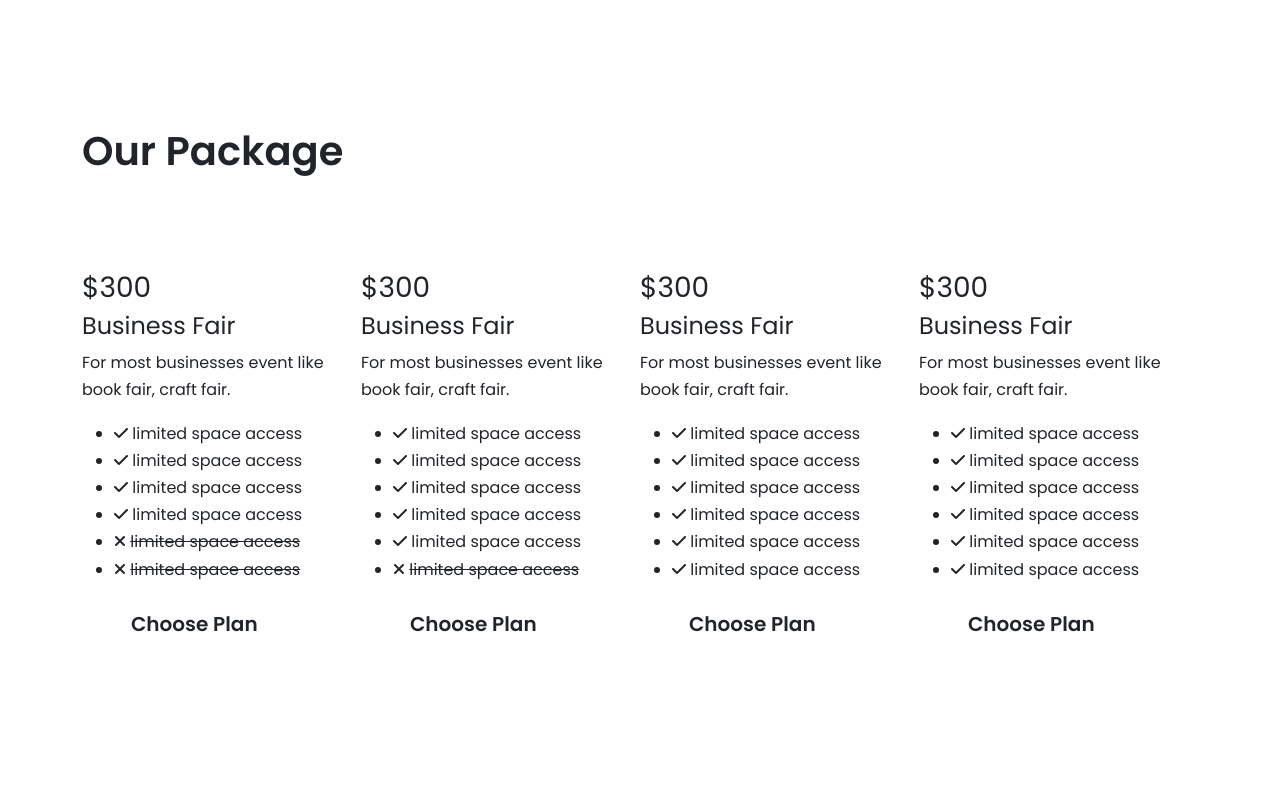
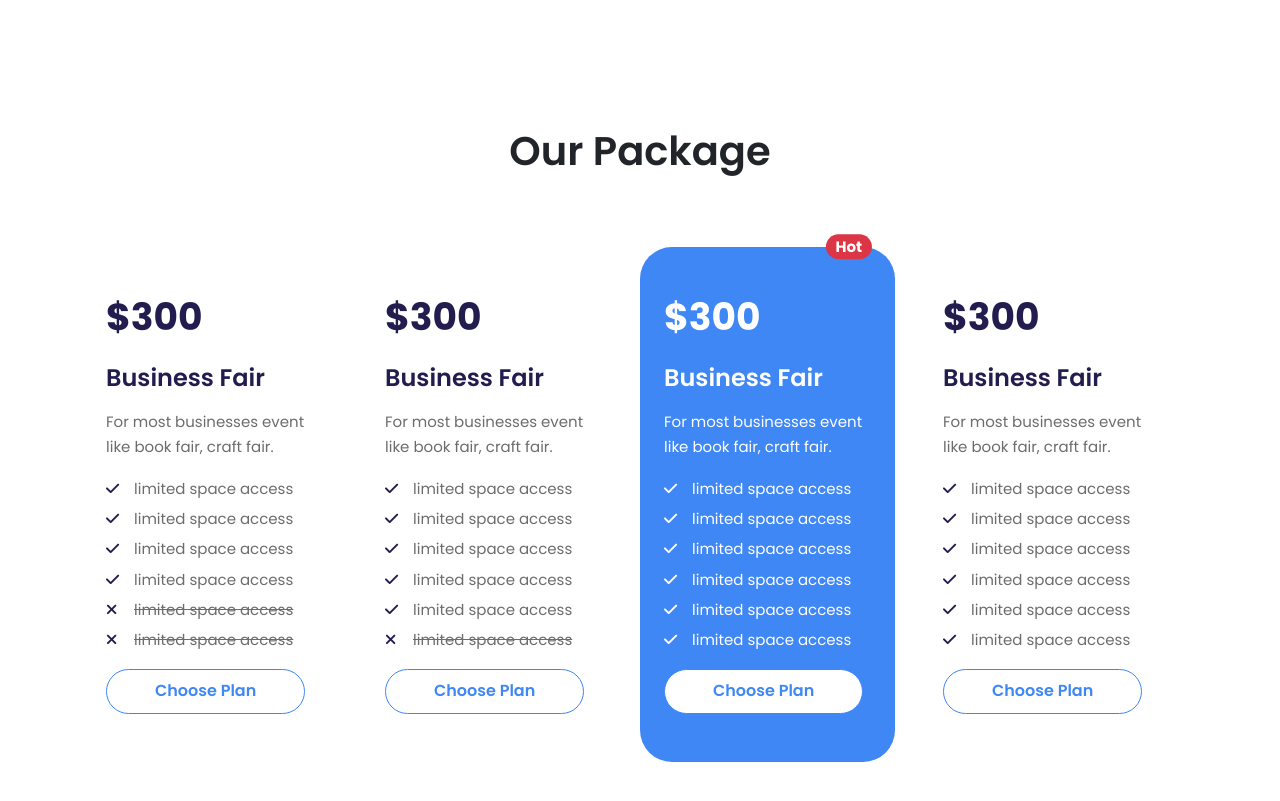
Before and after one commit to alaminhira/convention-center, a plain HTML site: page index.html in a window 1280 px wide. Shown: the part 1280-2081 px from the top of the page. Before the commit the page ends 2010 px from the top, so only its background shows below. Drawn offline with nearby package versions, Linux system fonts and the light colour scheme.

Commit message:
package section added

```diff
--- a/index.html
+++ b/index.html
@@ -122,12 +122,16 @@
                     <!-- About Details -->
                     <div class="col-md-6">
                         <div class="about-details ps-3">
-                            <h2 class="section-title fs-1 fw-semibold text-dark">Every Moment is Precious</h2>
-                        <p class="mt-3 mb-5 about-text">Amet minim mollit non deserunt ullamco est sit aliqua dolor do amet sint.
-                            Velit officia consequat duis enim velit mollit. Exercitation veniam consequat sunt nostrud
-                            amet.</p>
-                        <a href="#" class="btn btn-prim">Explore Our Album <i
-                                class="fa-solid fa-arrow-right ms-2"></i></a>
+                            <h2 class="section-title fs-1 fw-semibold text-dark mb-3 text-start">Every Moment is
+                                Precious
+                            </h2>
+                            <p class="mt-3 mb-5 about-text">Amet minim mollit non deserunt ullamco est sit aliqua dolor
+                                do amet sint.
+                                Velit officia consequat duis enim velit mollit. Exercitation veniam consequat sunt
+                                nostrud
+                                amet.</p>
+                            <a href="#" class="btn btn-prim">Explore Our Album <i
+                                    class="fa-solid fa-arrow-right ms-2"></i></a>
                         </div>
                     </div>
                 </div>
@@ -137,16 +141,16 @@
         <!-- Our Package Section -->
         <section class="package section" id="section">
             <div class="container">
-                <h2 class="section-title fs-1 fw-semibold text-dark mb-5">Our Package</h2>
+                <h2 class="section-title fs-1 fw-semibold text-dark">Our Package</h2>
                 <div class="row">
-                    <div class="row row-cols-lg-4 g-4">
+                    <div class="row row-cols-lg-4">
                         <!-- Package Card -->
                         <div class="col">
-                            <div class="package-card">
-                                <h3 class="package-price">$300</h3>
-                                <h4 class="package-status">Business Fair</h4>
+                            <div class="package-card px-4 py-5 rounded-5">
+                                <h3 class="package-price fw-bold">$300</h3>
+                                <h4 class="package-status fw-semibold mt-4 mb-3">Business Fair</h4>
                                 <p>For most businesses event like book fair, craft fair.</p>
-                                <ul class="package-features">
+                                <ul class="package-features list-unstyled">
                                     <li>
                                         <i class="fa-solid fa-check"></i> limited space access
                                     </li>
@@ -171,11 +175,11 @@
                         </div>
                         <!-- Package Card -->
                         <div class="col">
-                            <div class="package-card">
-                                <h3 class="package-price">$300</h3>
-                                <h4 class="package-status">Business Fair</h4>
+                            <div class="package-card px-4 py-5 rounded-5">
+                                <h3 class="package-price fw-bold">$300</h3>
+                                <h4 class="package-status fw-semibold mt-4 mb-3">Business Fair</h4>
                                 <p>For most businesses event like book fair, craft fair.</p>
-                                <ul class="package-features">
+                                <ul class="package-features list-unstyled">
                                     <li>
                                         <i class="fa-solid fa-check"></i> limited space access
                                     </li>
@@ -194,17 +198,18 @@
                                     <li>
                                         <i class="fa-solid fa-xmark"></i> <del>limited space access</del>
                                     </li>
+                                    <li>
                                 </ul>
                                 <a href="#" class="btn package-btn">Choose Plan</a>
                             </div>
                         </div>
                         <!-- Package Card -->
                         <div class="col">
-                            <div class="package-card hot">
-                                <h3 class="package-price">$300</h3>
-                                <h4 class="package-status">Business Fair</h4>
+                            <div class="package-card px-4 py-5 rounded-5 hot position-relative">
+                                <h3 class="package-price fw-bold">$300</h3>
+                                <h4 class="package-status fw-semibold mt-4 mb-3">Business Fair</h4>
                                 <p>For most businesses event like book fair, craft fair.</p>
-                                <ul class="package-features">
+                                <ul class="package-features list-unstyled">
                                     <li>
                                         <i class="fa-solid fa-check"></i> limited space access
                                     </li>
@@ -225,15 +230,17 @@
                                     </li>
                                 </ul>
                                 <a href="#" class="btn package-btn">Choose Plan</a>
+                                <span
+                                    class="package-badge badge rounded-pill bg-danger position-absolute top-0 end-0 translate-middle mr-3">Hot</span>
                             </div>
                         </div>
                         <!-- Package Card -->
                         <div class="col">
-                            <div class="package-card">
-                                <h3 class="package-price">$300</h3>
-                                <h4 class="package-status">Business Fair</h4>
+                            <div class="package-card px-4 py-5 rounded-5">
+                                <h3 class="package-price fw-bold">$300</h3>
+                                <h4 class="package-status fw-semibold mt-4 mb-3">Business Fair</h4>
                                 <p>For most businesses event like book fair, craft fair.</p>
-                                <ul class="package-features">
+                                <ul class="package-features list-unstyled">
                                     <li>
                                         <i class="fa-solid fa-check"></i> limited space access
                                     </li>
--- a/style.css
+++ b/style.css
@@ -8,7 +8,9 @@
 
 :root {
     --color-prim: #3F87F5;
-    --color-text: #1d1d1d;
+    --color-sec: #231D4F;
+    --color-dark: #1d1d1d;
+    --color-text: #6C6C6C;
     --color-light: #fff;
 }
 
@@ -17,6 +19,7 @@ body {
     font-size: 1rem;
     font-weight: 400;
     line-height: 1.7;
+    color: var(--color-text);
 }
 
 .btn {
@@ -39,13 +42,19 @@ body {
     border: 1px solid var(--color-prim);
 }
 
+/* Section */
 .section {
     padding: 5rem 0;
 }
 
+.section-title {
+    margin-bottom: 4.5rem;
+    text-align: center;
+}
+
 /* Nav */
 .navbar .nav-item .nav-link {
-    color: var(--color-text);
+    color: var(--color-dark);
 }
 
 .nav-link:hover,
@@ -84,3 +93,50 @@ body {
 .about-text {
     width: 85%;
 }
+
+/* Package */
+.package-card {
+    font-size: .9375rem;
+    transition: all .2s ease-out;
+}
+
+.package-price,
+.package-status,
+.package-features li i {
+    color: var(--color-sec);
+}
+
+.package-price {
+    font-size: 2.35rem;
+}
+
+.package-features li {
+    margin: .3rem 0;
+}
+
+.package-features li i {
+    width: 1.5rem;
+}
+
+.package-btn {
+    background: var(--color-light);
+    font-size: 1rem;
+    border-radius: 3rem;
+    border: 1px solid var(--color-prim);
+    color: var(--color-prim);
+}
+
+.package-card.hot,
+.package-card:hover {
+    background: var(--color-prim);
+    color: var(--color-light);
+}
+
+.package-card.hot,
+.package-card:hover {
+    --color-sec: var(--color-light);
+}
+
+.package-badge {
+    font-size: .9375rem;
+}
```
